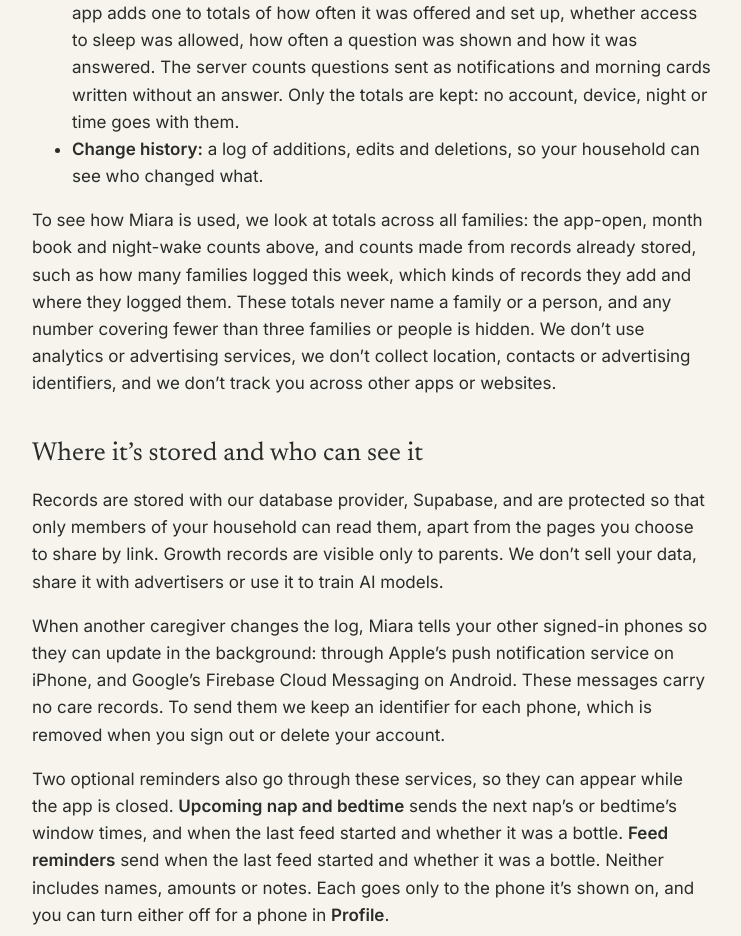
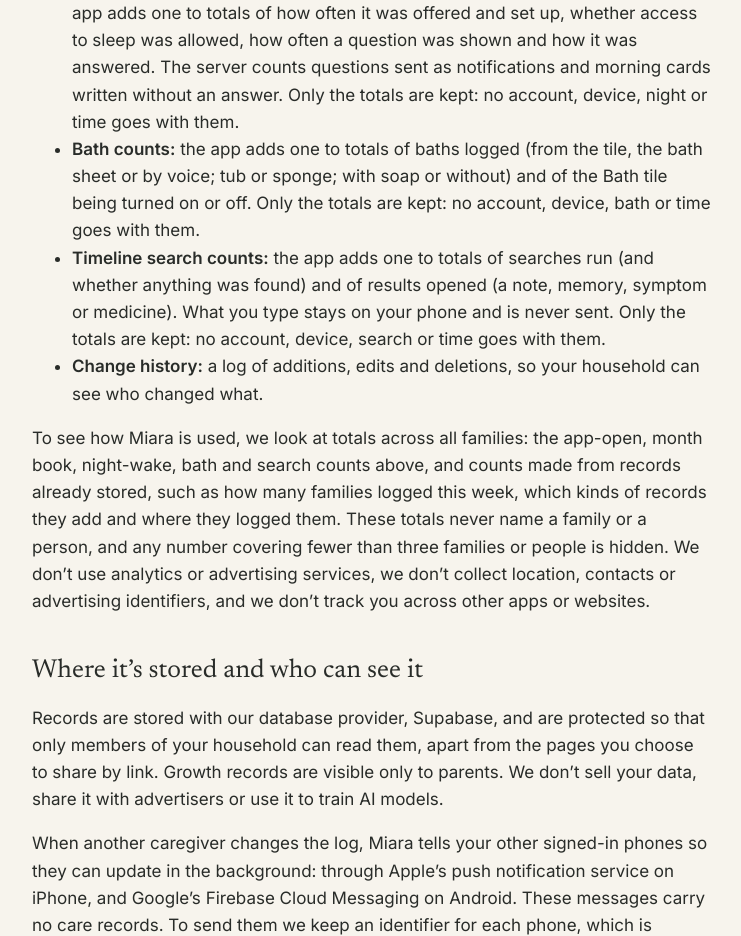
Before and after one commit to noahpresler/miaraos-site, a plain HTML site: page privacy.html in a window 1280 px wide. Shown: the part 1460-2396 px from the top of the page, without its empty margins (268-1009 px from the left). Drawn offline with Linux system fonts and the light colour scheme.

Commit message:
Privacy: bath and timeline search counts (sync with MiaraOS)
Co-Authored-By: Claude Opus 5.5 <noreply@anthropic.com>

```diff
--- a/privacy.html
+++ b/privacy.html
@@ -16,9 +16,11 @@
 <li><strong>App-open counts:</strong> the first time each day, week and month that Miara opens on a phone or watch, the app adds one to a running total for its kind of device (iPhone, Apple Watch, Android or Wear OS). We check that the request comes from a signed-in app, then keep only the total: not who opened it, which device it was or what time it was.</li>
 <li><strong>Month book counts:</strong> the app adds one to totals of month books opened, how far a read got (a quarter, half, three quarters or the end) and books finished. The site counts links opened in a browser and read to the end, and how many readers saw or tapped the note about Miara after the last page, and the server counts links made and turned off. Only the totals are kept: no account, device, link or time goes with them.</li>
 <li><strong>Night-wake counts:</strong> if you use the morning question about night wakes, the app adds one to totals of how often it was offered and set up, whether access to sleep was allowed, how often a question was shown and how it was answered. The server counts questions sent as notifications and morning cards written without an answer. Only the totals are kept: no account, device, night or time goes with them.</li>
+<li><strong>Bath counts:</strong> the app adds one to totals of baths logged (from the tile, the bath sheet or by voice; tub or sponge; with soap or without) and of the Bath tile being turned on or off. Only the totals are kept: no account, device, bath or time goes with them.</li>
+<li><strong>Timeline search counts:</strong> the app adds one to totals of searches run (and whether anything was found) and of results opened (a note, memory, symptom or medicine). What you type stays on your phone and is never sent. Only the totals are kept: no account, device, search or time goes with them.</li>
 <li><strong>Change history:</strong> a log of additions, edits and deletions, so your household can see who changed what.</li>
 </ul>
-<p>To see how Miara is used, we look at totals across all families: the app-open, month book and night-wake counts above, and counts made from records already stored, such as how many families logged this week, which kinds of records they add and where they logged them. These totals never name a family or a person, and any number covering fewer than three families or people is hidden. We don’t use analytics or advertising services, we don’t collect location, contacts or advertising identifiers, and we don’t track you across other apps or websites.</p>
+<p>To see how Miara is used, we look at totals across all families: the app-open, month book, night-wake, bath and search counts above, and counts made from records already stored, such as how many families logged this week, which kinds of records they add and where they logged them. These totals never name a family or a person, and any number covering fewer than three families or people is hidden. We don’t use analytics or advertising services, we don’t collect location, contacts or advertising identifiers, and we don’t track you across other apps or websites.</p>
 <h2>Where it’s stored and who can see it</h2>
 <p>Records are stored with our database provider, Supabase, and are protected so that only members of your household can read them, apart from the pages you choose to share by link. Growth records are visible only to parents. We don’t sell your data, share it with advertisers or use it to train AI models.</p>
 <p>When another caregiver changes the log, Miara tells your other signed-in phones so they can update in the background: through Apple’s push notification service on iPhone, and Google’s Firebase Cloud Messaging on Android. These messages carry no care records. To send them we keep an identifier for each phone, which is removed when you sign out or delete your account.</p>
```
